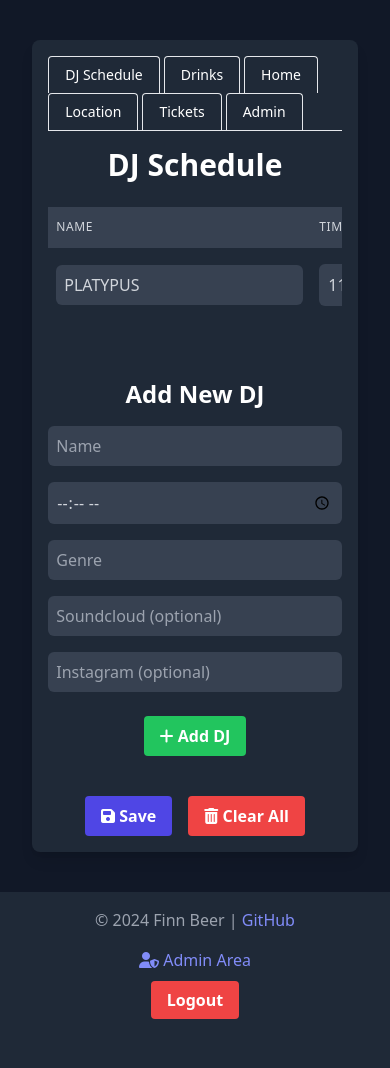
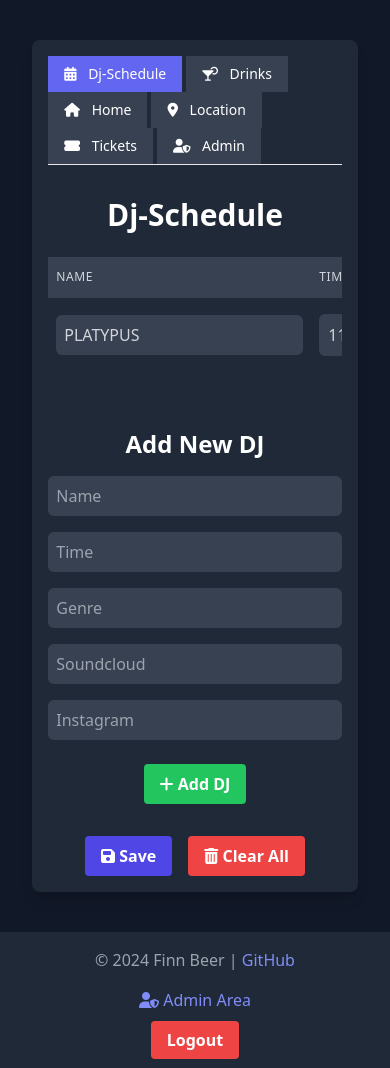
Before and after one commit to iwLain/RaveInfo, a Flask app: page /config in a window 390 px wide. Shown: the part 64-1132 px from the top of the page. Before the commit the page ends 1083 px from the top, so only its background shows below. Run offline with Flask 2, Linux system fonts and the light colour scheme; the visitor is signed in with stand-in values (Sample User, id 1); some libraries are stand-ins or nearby versions.

Commit message:
fixing mobile config page

```diff
--- a/config.ini
+++ b/config.ini
@@ -2,7 +2,7 @@
 debug = True
 
 [DJ SCHEDULE]
-PLATYPUS = 11:00, Techno
+PLATYPUS = 11:00, Techno, , , PLATYPUS
 
 [DRINKS]
 Bier = 3€, 0.5L, SoftAlc
--- a/static/css/styles.css
+++ b/static/css/styles.css
@@ -534,17 +534,6 @@ video {
     max-width: 1536px;
   }
 }
-.sr-only {
-  position: absolute;
-  width: 1px;
-  height: 1px;
-  padding: 0;
-  margin: -1px;
-  overflow: hidden;
-  clip: rect(0, 0, 0, 0);
-  white-space: nowrap;
-  border-width: 0;
-}
 .static {
   position: static;
 }
@@ -559,6 +548,15 @@ video {
 }
 .inset-0 {
   inset: 0px;
+}
+.bottom-0 {
+  bottom: 0px;
+}
+.left-0 {
+  left: 0px;
+}
+.right-0 {
+  right: 0px;
 }
 .right-5 {
   right: 1.25rem;
@@ -597,6 +595,9 @@ video {
 .mr-1 {
   margin-right: 0.25rem;
 }
+.mr-2 {
+  margin-right: 0.5rem;
+}
 .mt-10 {
   margin-top: 2.5rem;
 }
@@ -626,6 +627,9 @@ video {
 }
 .hidden {
   display: none;
+}
+.h-1 {
+  height: 0.25rem;
 }
 .h-auto {
   height: auto;
@@ -665,6 +669,12 @@ video {
 }
 .flex-grow {
   flex-grow: 1;
+}
+.resize-none {
+  resize: none;
+}
+.resize {
+  resize: both;
 }
 .flex-col {
   flex-direction: column;
@@ -717,6 +727,11 @@ video {
   margin-top: calc(1.5rem * calc(1 - var(--tw-space-y-reverse)));
   margin-bottom: calc(1.5rem * var(--tw-space-y-reverse));
 }
+.space-y-8 > :not([hidden]) ~ :not([hidden]) {
+  --tw-space-y-reverse: 0;
+  margin-top: calc(2rem * calc(1 - var(--tw-space-y-reverse)));
+  margin-bottom: calc(2rem * var(--tw-space-y-reverse));
+}
 .divide-y > :not([hidden]) ~ :not([hidden]) {
   --tw-divide-y-reverse: 0;
   border-top-width: calc(1px * calc(1 - var(--tw-divide-y-reverse)));
@@ -747,21 +762,8 @@ video {
 .rounded-md {
   border-radius: 0.375rem;
 }
-.rounded-t {
-  border-top-left-radius: 0.25rem;
-  border-top-right-radius: 0.25rem;
-}
 .border-b {
   border-bottom-width: 1px;
-}
-.border-l {
-  border-left-width: 1px;
-}
-.border-r {
-  border-right-width: 1px;
-}
-.border-t {
-  border-top-width: 1px;
 }
 .border-gray-600 {
   --tw-border-opacity: 1;
@@ -794,6 +796,10 @@ video {
 .bg-green-500 {
   --tw-bg-opacity: 1;
   background-color: rgb(34 197 94 / var(--tw-bg-opacity));
+}
+.bg-indigo-500 {
+  --tw-bg-opacity: 1;
+  background-color: rgb(99 102 241 / var(--tw-bg-opacity));
 }
 .bg-indigo-600 {
   --tw-bg-opacity: 1;
@@ -967,10 +973,6 @@ video {
   --tw-bg-opacity: 1;
   background-color: rgb(29 78 216 / var(--tw-bg-opacity));
 }
-.hover\:bg-gray-700:hover {
-  --tw-bg-opacity: 1;
-  background-color: rgb(55 65 81 / var(--tw-bg-opacity));
-}
 .hover\:bg-gray-800:hover {
   --tw-bg-opacity: 1;
   background-color: rgb(31 41 55 / var(--tw-bg-opacity));
@@ -978,6 +980,10 @@ video {
 .hover\:bg-green-700:hover {
   --tw-bg-opacity: 1;
   background-color: rgb(21 128 61 / var(--tw-bg-opacity));
+}
+.hover\:bg-indigo-600:hover {
+  --tw-bg-opacity: 1;
+  background-color: rgb(79 70 229 / var(--tw-bg-opacity));
 }
 .hover\:bg-indigo-700:hover {
   --tw-bg-opacity: 1;
--- a/templates/config.html
+++ b/templates/config.html
@@ -5,42 +5,31 @@
     <div class="w-full md:w-10/12 lg:w-8/12 xl:w-6/12 bg-gray-800 p-4 md:p-6 lg:p-8 rounded-lg shadow-lg">
         <div class="border-b mb-4">
             <ul class="flex flex-wrap text-sm md:text-base">
+                {% for tab in ['dj-schedule', 'drinks', 'home', 'location', 'tickets', 'admin'] %}
                 <li class="mr-1">
-                    <a class="bg-gray-800 inline-block border-l border-t border-r rounded-t py-2 px-4 text-white hover:bg-gray-700 {% if active_tab == 'dj-schedule' %}bg-gray-700{% endif %}" href="#dj-schedule" data-tab="dj-schedule">DJ Schedule</a>
+                    <a class="tab-link inline-block py-2 px-4 text-white hover:bg-indigo-600 transition duration-300 ease-in-out relative {% if active_tab == tab %}bg-indigo-500{% else %}bg-gray-700{% endif %}" href="?active_tab={{ tab }}" data-tab="{{ tab }}">
+                        <i class="fas fa-{{ 'calendar-alt' if tab == 'dj-schedule' else 'cocktail' if tab == 'drinks' else 'home' if tab == 'home' else 'map-marker-alt' if tab == 'location' else 'ticket-alt' if tab == 'tickets' else 'user-shield' }} mr-2"></i> {{ tab|title }}
+                        {% if active_tab == tab %}
+                        <span class="absolute bottom-0 left-0 right-0 h-1 bg-indigo-500"></span>
+                        {% endif %}
+                    </a>
                 </li>
-                <li class="mr-1">
-                    <a class="bg-gray-800 inline-block border-l border-t border-r rounded-t py-2 px-4 text-white hover:bg-gray-700 {% if active_tab == 'drinks' %}bg-gray-700{% endif %}" href="#drinks" data-tab="drinks">Drinks</a>
-                </li>
-                <li class="mr-1">
-                    <a class="bg-gray-800 inline-block border-l border-t border-r rounded-t py-2 px-4 text-white hover:bg-gray-700 {% if active_tab == 'home' %}bg-gray-700{% endif %}" href="#home" data-tab="home">Home</a>
-                </li>
-                <li class="mr-1">
-                    <a class="bg-gray-800 inline-block border-l border-t border-r rounded-t py-2 px-4 text-white hover:bg-gray-700 {% if active_tab == 'location' %}bg-gray-700{% endif %}" href="#location" data-tab="location">Location</a>
-                </li>
-                <li class="mr-1">
-                    <a class="bg-gray-800 inline-block border-l border-t border-r rounded-t py-2 px-4 text-white hover:bg-gray-700 {% if active_tab == 'tickets' %}bg-gray-700{% endif %}" href="#tickets" data-tab="tickets">Tickets</a>
-                </li>
-                <li class="mr-1">
-                    <a class="bg-gray-800 inline-block border-l border-t border-r rounded-t py-2 px-4 text-white hover:bg-gray-700 {% if active_tab == 'admin' %}bg-gray-700{% endif %}" href="#admin" data-tab="admin">Admin</a>
-                </li>
+                {% endfor %}
             </ul>
         </div>
-        <form method="post" enctype="multipart/form-data">
+        <form method="post" enctype="multipart/form-data" id="config-form" class="space-y-8">
             <input type="hidden" name="active-tab" id="active-tab" value="{{ active_tab }}">
-            <div id="dj-schedule" class="tab-content {% if active_tab != 'dj-schedule' %}hidden{% endif %}">
-                <h2 class="text-3xl font-bold text-center text-white mb-6">DJ Schedule</h2>
+            {% for tab in ['dj-schedule', 'drinks', 'home', 'location', 'tickets', 'admin'] %}
+            <div id="{{ tab }}" class="tab-content {% if active_tab != tab %}hidden{% endif %}">
+                <h2 class="text-3xl font-bold text-center text-white mb-6">{{ tab|title }}</h2>
+                {% if tab == 'dj-schedule' %}
                 <div class="overflow-x-auto mx-auto w-full">
                     <table class="min-w-full divide-y divide-gray-700 mb-6">
                         <thead class="bg-gray-700">
                             <tr>
-                                <th class="px-2 py-3 text-left text-xs font-medium text-gray-300 uppercase tracking-wider">Name</th>
-                                <th class="px-2 py-3 text-left text-xs font-medium text-gray-300 uppercase tracking-wider">Time</th>
-                                <th class="px-2 py-3 text-left text-xs font-medium text-gray-300 uppercase tracking-wider">Genre</th>
-                                <th class="px-2 py-3 text-left text-xs font-medium text-gray-300 uppercase tracking-wider">Soundcloud</th>
-                                <th class="px-2 py-3 text-left text-xs font-medium text-gray-300 uppercase tracking-wider">Instagram</th>
-                                <th class="px-2 py-3 relative">
-                                    <span class="sr-only">Action</span>
-                                </th>
+                                {% for head in ['Name', 'Time', 'Genre', 'Soundcloud', 'Instagram', 'Action'] %}
+                                <th class="px-2 py-3 text-left text-xs font-medium text-gray-300 uppercase tracking-wider">{{ head }}</th>
+                                {% endfor %}
                             </tr>
                         </thead>
                         <tbody class="bg-gray-800 divide-y divide-gray-700">
@@ -48,7 +37,7 @@
                                 {% for dj, details in dj_config.items() %}
                                     <tr>
                                         <td class="px-2 py-4 whitespace-nowrap">
-                                            <input name="DJ SCHEDULE-{{ dj }}" value="{{ dj }}" class="border-gray-600 bg-gray-700 rounded-md text-gray-300 w-full p-2 auto-resize" readonly>
+                                            <input name="DJ SCHEDULE-{{ dj }}-name" value="{{ dj }}" class="border-gray-600 bg-gray-700 rounded-md text-gray-300 w-full p-2 auto-resize" readonly>
                                         </td>
                                         <td class="px-2 py-4 whitespace-nowrap">
                                             <input type="time" name="DJ SCHEDULE-{{ dj }}-time" value="{{ details['time'] }}" class="border-gray-600 bg-gray-700 rounded-md text-gray-300 w-full p-2 auto-resize">
@@ -72,9 +61,7 @@
                                 {% endfor %}
                             {% else %}
                                 <tr>
-                                    <td colspan="6" class="px-2 py-4 whitespace-nowrap text-center text-gray-500">
-                                        No DJs scheduled.
-                                    </td>
+                                    <td colspan="6" class="px-2 py-4 whitespace-nowrap text-center text-gray-500">No DJs scheduled.</td>
                                 </tr>
                             {% endif %}
                         </tbody>
@@ -83,32 +70,24 @@
                 <div class="mt-8">
                     <h3 class="text-2xl font-semibold text-center text-white mb-4">Add New DJ</h3>
                     <div class="flex flex-wrap justify-center gap-4">
-                        <input name="new-dj-name" placeholder="Name" class="border-gray-600 bg-gray-700 rounded-md text-gray-300 p-2 flex-grow">
-                        <input type="time" name="new-dj-time" class="border-gray-600 bg-gray-700 rounded-md text-gray-300 p-2 flex-grow">
-                        <input name="new-dj-genre" placeholder="Genre" class="border-gray-600 bg-gray-700 rounded-md text-gray-300 p-2 flex-grow">
-                        <input name="new-dj-soundcloud" placeholder="Soundcloud (optional)" class="border-gray-600 bg-gray-700 rounded-md text-gray-300 p-2 flex-grow">
-                        <input name="new-dj-instagram" placeholder="Instagram (optional)" class="border-gray-600 bg-gray-700 rounded-md text-gray-300 p-2 flex-grow">
+                        {% for field in ['name', 'time', 'genre', 'soundcloud', 'instagram'] %}
+                        <input name="new-dj-{{ field }}" placeholder="{{ field|title }}" class="border-gray-600 bg-gray-700 rounded-md text-gray-300 p-2 flex-grow auto-resize">
+                        {% endfor %}
                     </div>
                     <div class="flex justify-center mt-6">
-                        <button type="submit" name="action" value="add-dj" class="bg-green-500 hover:bg-green-700 text-white font-bold py-2 px-4 rounded">
+                        <button type="submit" name="action" value="add-dj" class="bg-green-500 hover:bg-green-700 text-white font-bold py-2 px-4 rounded transition duration-300 ease-in-out">
                             <i class="fas fa-plus"></i> Add DJ
                         </button>
                     </div>
                 </div>
-            </div>
-            <div id="drinks" class="tab-content {% if active_tab != 'drinks' %}hidden{% endif %}">
-                <h2 class="text-3xl font-bold text-center text-white mb-6">Drinks</h2>
+                {% elif tab == 'drinks' %}
                 <div class="overflow-x-auto mx-auto w-full">
                     <table class="min-w-full divide-y divide-gray-700 mb-6">
                         <thead class="bg-gray-700">
                             <tr>
-                                <th class="px-2 py-3 text-left text-xs font-medium text-gray-300 uppercase tracking-wider">Drink</th>
-                                <th class="px-2 py-3 text-left text-xs font-medium text-gray-300 uppercase tracking-wider">Amount</th>
-                                <th class="px-2 py-3 text-left text-xs font-medium text-gray-300 uppercase tracking-wider">Price</th>
-                                <th class="px-2 py-3 text-left text-xs font-medium text-gray-300 uppercase tracking-wider">Category</th>
-                                <th class="px-2 py-3 relative">
-                                    <span class="sr-only">Action</span>
-                                </th>
+                                {% for head in ['Drink', 'Amount', 'Price', 'Category', 'Action'] %}
+                                <th class="px-2 py-3 text-left text-xs font-medium text-gray-300 uppercase tracking-wider">{{ head }}</th>
+                                {% endfor %}
                             </tr>
                         </thead>
                         <tbody class="bg-gray-800 divide-y divide-gray-700">
@@ -116,7 +95,7 @@
                                 {% for drink, details in drinks_config.items() %}
                                     <tr>
                                         <td class="px-2 py-4 whitespace-nowrap">
-                                            <input name="DRINKS-{{ drink }}" value="{{ drink }}" class="border-gray-600 bg-gray-700 rounded-md text-gray-300 w-full p-2 auto-resize">
+                                            <input name="DRINKS-{{ drink }}-name" value="{{ drink }}" class="border-gray-600 bg-gray-700 rounded-md text-gray-300 w-full p-2 auto-resize">
                                         </td>
                                         <td class="px-2 py-4 whitespace-nowrap">
                                             <input name="DRINKS-{{ drink }}-amount" value="{{ details.amount }}" class="border-gray-600 bg-gray-700 rounded-md text-gray-300 w-full p-2 auto-resize">
@@ -137,9 +116,7 @@
                                 {% endfor %}
                             {% else %}
                                 <tr>
-                                    <td colspan="5" class="px-2 py-4 whitespace-nowrap text-center text-gray-500">
-                                        No drinks available.
-                                    </td>
+                                    <td colspan="5" class="px-2 py-4 whitespace-nowrap text-center text-gray-500">No drinks available.</td>
                                 </tr>
                             {% endif %}
                         </tbody>
@@ -148,24 +125,22 @@
                 <div class="mt-8">
                     <h3 class="text-2xl font-semibold text-center text-white mb-4">Add New Drink</h3>
                     <div class="flex flex-wrap justify-center gap-4">
-                        <input name="new-drink-name" placeholder="Name" class="border-gray-600 bg-gray-700 rounded-md text-gray-300 p-2 flex-grow">
-                        <input name="new-drink-amount" placeholder="Amount" class="border-gray-600 bg-gray-700 rounded-md text-gray-300 p-2 flex-grow">
-                        <input name="new-drink-price" placeholder="Price" class="border-gray-600 bg-gray-700 rounded-md text-gray-300 p-2 flex-grow">
-                        <input name="new-drink-category" placeholder="Category" class="border-gray-600 bg-gray-700 rounded-md text-gray-300 p-2 flex-grow">
+                        <input name="new-drink-name" placeholder="Name" class="border-gray-600 bg-gray-700 rounded-md text-gray-300 p-2 flex-grow auto-resize">
+                        <input name="new-drink-amount" placeholder="Amount" class="border-gray-600 bg-gray-700 rounded-md text-gray-300 p-2 flex-grow auto-resize">
+                        <input name="new-drink-price" placeholder="Price" class="border-gray-600 bg-gray-700 rounded-md text-gray-300 p-2 flex-grow auto-resize">
+                        <input name="new-drink-category" placeholder="Category" class="border-gray-600 bg-gray-700 rounded-md text-gray-300 p-2 flex-grow auto-resize">
                     </div>
                     <div class="flex justify-center mt-6">
-                        <button type="submit" name="action" value="add-drink" class="bg-green-500 hover:bg-green-700 text-white font-bold py-2 px-4 rounded">
+                        <button type="submit" name="action" value="add-drink" class="bg-green-500 hover:bg-green-700 text-white font-bold py-2 px-4 rounded transition duration-300 ease-in-out">
                             <i class="fas fa-plus"></i> Add Drink
                         </button>
                     </div>
                 </div>
-            </div>
-            <div id="home" class="tab-content {% if active_tab != 'home' %}hidden{% endif %}">
-                <h2 class="text-3xl font-bold text-center text-white mb-6">Home</h2>
+                {% elif tab == 'home' %}
                 <div class="mt-8">
                     <h3 class="text-2xl font-semibold text-center text-white mb-4">Edit Home Text</h3>
                     <div class="flex justify-center w-full">
-                        <textarea name="home-text" class="border-gray-600 bg-gray-700 rounded-md text-gray-300 p-4 w-full" rows="4">{{ home_text }}</textarea>
+                        <textarea name="home-text" class="border-gray-600 bg-gray-700 rounded-md text-gray-300 p-4 w-full resize-none" rows="4">{{ home_text }}</textarea>
                     </div>
                     <div class="mt-8">
                         <h3 class="text-2xl font-semibold text-center text-white mb-4">Upload Home Image</h3>
@@ -177,39 +152,35 @@
                         </div>
                     </div>
                 </div>
-            </div>
-            <div id="location" class="tab-content {% if active_tab != 'location' %}hidden{% endif %}">
-                <h2 class="text-3xl font-bold text-center text-white mb-6">Location</h2>
+                {% elif tab == 'location' %}
                 <div class="mt-8">
                     <h3 class="text-2xl font-semibold text-center text-white mb-4">Edit Location Link</h3>
                     <div class="flex justify-center w-full">
                         <input name="location-link" value="{{ location_link }}" class="border-gray-600 bg-gray-700 rounded-md text-gray-300 p-4 w-full">
                     </div>
                 </div>
-            </div>
-            <div id="tickets" class="tab-content {% if active_tab != 'tickets' %}hidden{% endif %}">
-                <h2 class="text-3xl font-bold text-center text-white mb-6">Tickets</h2>
+                {% elif tab == 'tickets' %}
                 <div class="mt-8">
                     <h3 class="text-2xl font-semibold text-center text-white mb-4">Edit Tickets Link</h3>
                     <div class="flex justify-center w-full">
                         <input name="tickets-link" value="{{ tickets_link }}" class="border-gray-600 bg-gray-700 rounded-md text-gray-300 p-4 w-full">
                     </div>
                 </div>
-            </div>
-            <div id="admin" class="tab-content {% if active_tab != 'admin' %}hidden{% endif %}">
-                <h2 class="text-3xl font-bold text-center text-white mb-6">Admin</h2>
+                {% elif tab == 'admin' %}
                 <div class="mt-8">
                     <h3 class="text-2xl font-semibold text-center text-white mb-4">Change Admin Password</h3>
                     <div class="flex justify-center w-full">
                         <input type="password" name="admin-password" placeholder="New Password" class="border-gray-600 bg-gray-700 rounded-md text-gray-300 p-4 w-full">
                     </div>
                 </div>
+                {% endif %}
             </div>
+            {% endfor %}
             <div class="flex justify-center space-x-4 mt-10">
-                <button type="submit" name="action" value="save" class="bg-indigo-600 hover:bg-indigo-700 text-white font-bold py-2 px-4 rounded">
+                <button type="submit" name="action" value="save" class="bg-indigo-600 hover:bg-indigo-700 text-white font-bold py-2 px-4 rounded transition duration-300 ease-in-out">
                     <i class="fas fa-save"></i> Save
                 </button>
-                <button type="submit" name="action" value="clear" class="bg-red-500 hover:bg-red-700 text-white font-bold py-2 px-4 rounded">
+                <button type="submit" name="action" value="clear" class="bg-red-500 hover:bg-red-700 text-white font-bold py-2 px-4 rounded transition duration-300 ease-in-out">
                     <i class="fas fa-trash-alt"></i> Clear All
                 </button>
             </div>
@@ -219,16 +190,24 @@
 
 <script>
     document.addEventListener('DOMContentLoaded', function() {
-        const tabs = document.querySelectorAll('[data-tab]');
+        const tabs = document.querySelectorAll('.tab-link');
         const tabContents = document.querySelectorAll('.tab-content');
         const activeTabInput = document.getElementById('active-tab');
         const inputs = document.querySelectorAll('.auto-resize');
 
         function showTab(tabId) {
             tabContents.forEach(tc => tc.classList.add('hidden'));
-            tabs.forEach(t => t.classList.remove('bg-gray-700'));
+            tabs.forEach(t => {
+                t.classList.remove('bg-indigo-500');
+                t.querySelector('span')?.remove();
+            });
             document.getElementById(tabId).classList.remove('hidden');
-            document.querySelector(`[data-tab="${tabId}"]`).classList.add('bg-gray-700');
+            const activeTab = document.querySelector(`[data-tab="${tabId}"]`);
+            activeTab.classList.add('bg-indigo-500');
+            const indicator = document.createElement('span');
+            indicator.className = 'absolute bottom-0 left-0 right-0 h-1 bg-indigo-500';
+            activeTab.appendChild(indicator);
+            localStorage.setItem('activeTab', tabId);
         }
 
         tabs.forEach(tab => {
@@ -236,11 +215,12 @@
                 event.preventDefault();
                 const target = tab.getAttribute('data-tab');
                 activeTabInput.value = target;
-                showTab(target);
+                window.location.search = `?active_tab=${target}`;
             });
         });
 
-        const initialTab = activeTabInput.value || 'dj-schedule';
+        const urlParams = new URLSearchParams(window.location.search);
+        const initialTab = urlParams.get('active_tab') || localStorage.getItem('activeTab') || 'dj-schedule';
         showTab(initialTab);
 
         inputs.forEach(input => {
@@ -253,6 +233,11 @@
             input.style.width = 'auto';
             input.style.width = input.scrollWidth + 'px';
         }
+
+        // Initial resize to fit content
+        inputs.forEach(input => {
+            autoResize({ target: input });
+        });
     });
 </script>
 {% endblock %}
--- a/views/config_view.py
+++ b/views/config_view.py
@@ -67,7 +67,7 @@ def update_dj_schedule(request, section):
                 djs_to_update[dj_name] = parse_dj_details(config.get(section, dj_name).split(', '))
             djs_to_update[dj_name][field] = value
     for dj_name, details in djs_to_update.items():
-        config.set(section, dj_name, ', '.join(filter(None, details.values())))
+        config.set(section, dj_name, ', '.join(details.values()))
 
 
 def update_drinks(request, section):
@@ -90,7 +90,7 @@ def update_drinks(request, section):
                 else:
                     drinks_to_update[drink_name].append(value)
     for drink_name, details in drinks_to_update.items():
-        config.set(section, drink_name, ', '.join(filter(None, details)))
+        config.set(section, drink_name, ', '.join(details))
 
 
 def update_home(request):
```
Also changed, not shown: 1 other file.
